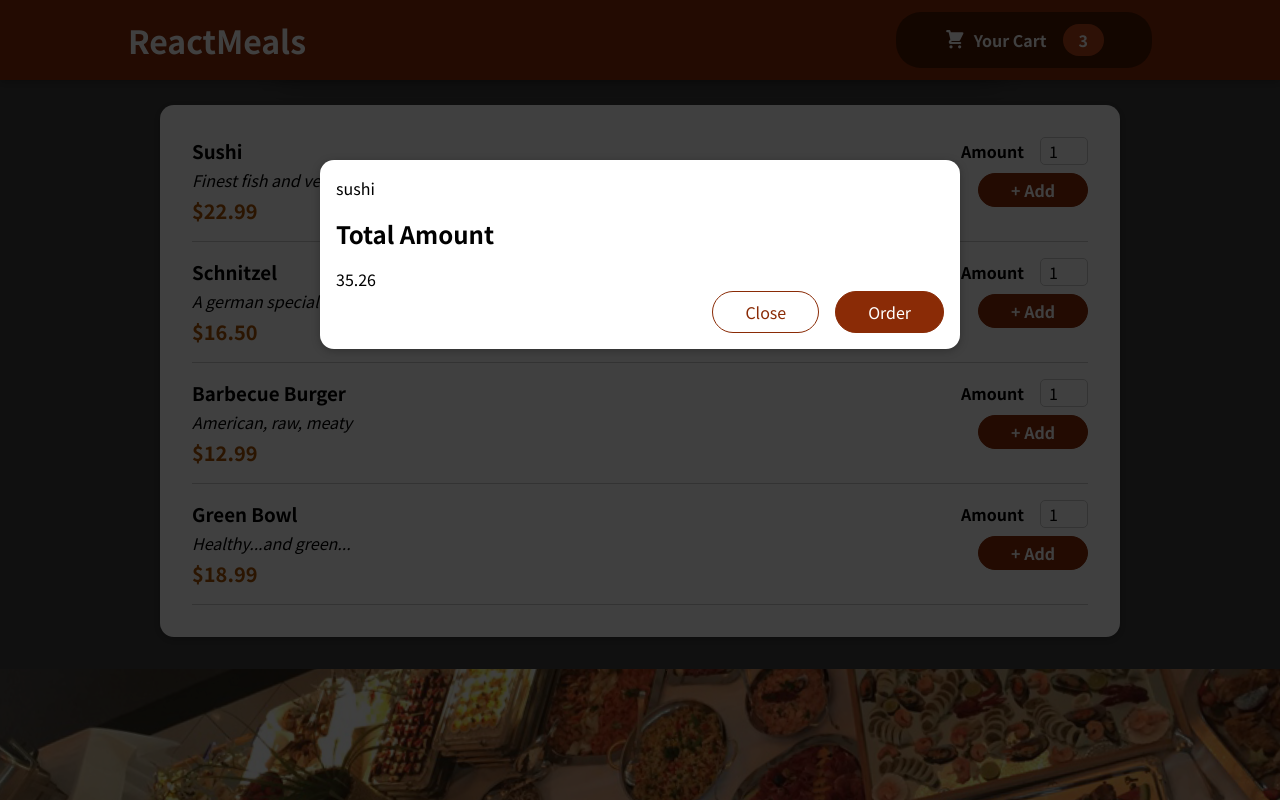
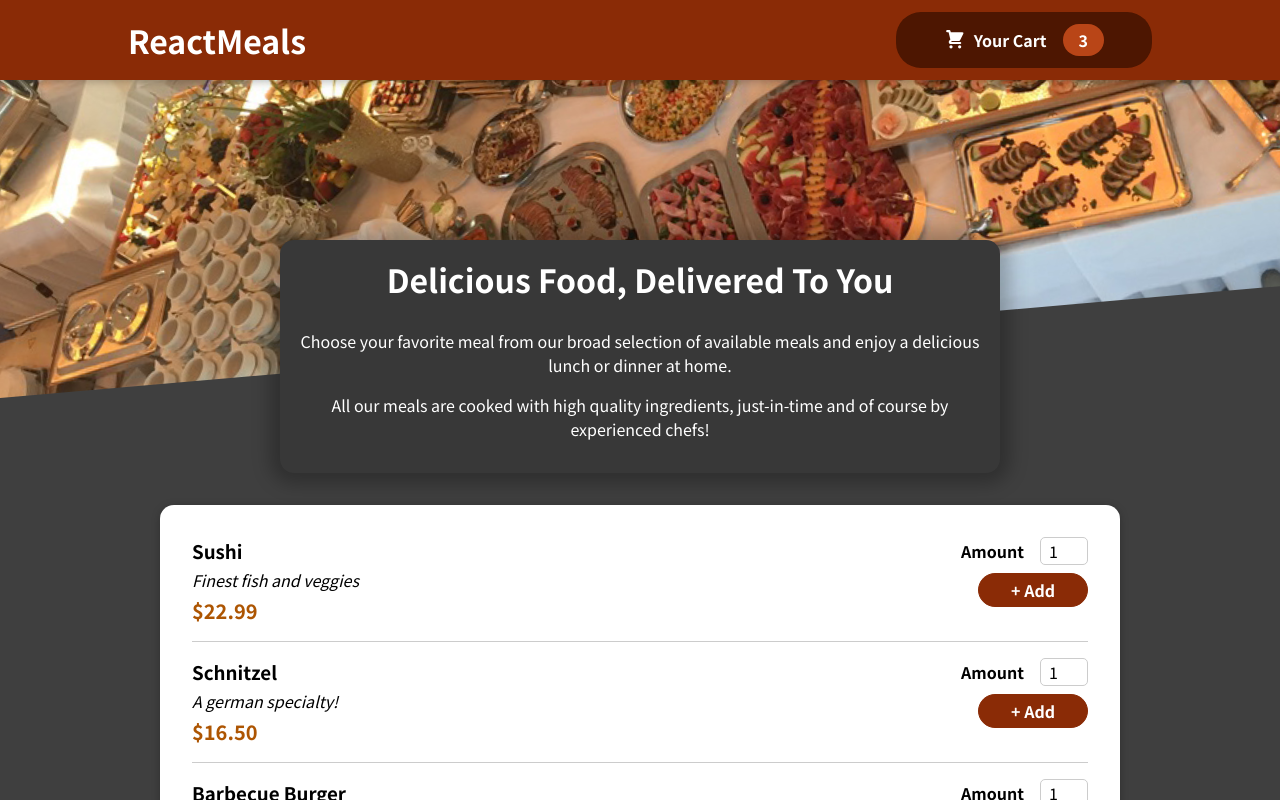
Before and after one commit to Abdulajishs/Restaurant-website, a React (Create React App) app: page / in a window 1280 px wide. Shown: the top 800 px of the page. Built offline with nearby package versions, Linux system fonts and the light colour scheme.

Commit message:
Cart open and close

```diff
--- a/src/App.js
+++ b/src/App.js
@@ -1,15 +1,23 @@
-import React, { Fragment } from "react";
+import React, { Fragment, useState } from "react";
 import Header from "./components/Layout/Header";
 import Meals from "./components/Meals/Meals";
-import Cart from "./components/Cart/Cart"
+import Cart from "./components/Cart/Cart";
 
 function App() {
+  const [cartIsShown,setCartIsShown] = useState(false)
+
+    const showCardHandler = () =>{
+      setCartIsShown(true)
+    }
+    const hideCardHandler = () =>{
+      setCartIsShown(false)
+    }
   return (
     <Fragment>
+        {cartIsShown && <Cart onClose={hideCardHandler} />}
+      <Header onShowCart={showCardHandler}/>
+      <main>
         <Meals/>
-      <Header/>
-      <main>
-        <Cart />
       </main>
     </Fragment>
   );
--- a/src/components/Cart/Cart.js
+++ b/src/components/Cart/Cart.js
@@ -9,14 +9,14 @@
     ))}
     </ul>
     return(
-        <Modal>
+        <Modal onClose={props.onClose}>
             {cartItems}
             <div>
             <span className={classes.total}>Total Amount</span>
             <span>35.26</span>
             </div>
             <div className={classes.actions}>
-            <button className={classes["button--alt"]}>Close</button>
+            <button className={classes["button--alt"]} onClick={props.onClose}>Close</button>
             <button className={classes.button}>Order</button>
             </div>
         </Modal>
--- a/src/components/Layout/Header.js
+++ b/src/components/Layout/Header.js
@@ -3,12 +3,12 @@
 import HeaderCardButton from "./HeaderCardButton";
 import classes from "./Header.module.css"
 
-const Header = () => {
+const Header = (props) => {
     return (
     <Fragment>
         <header className={classes.header}>
             <h1>ReactMeals</h1>
-            <HeaderCardButton/>
+            <HeaderCardButton onClick={props.onShowCart}/>
         </header>
         <div className={classes["main-image"]}>
             <img src={mealsImage} alt="A table full delicious food!"/>
--- a/src/components/Layout/HeaderCardButton.js
+++ b/src/components/Layout/HeaderCardButton.js
@@ -1,11 +1,10 @@
 import React from "react";
 import CartIcon from "../Cart/CartIcon";
-
 import classes from "./HeaderCardButton.module.css"
 
 const HeaderCardButton = (props) => {
     return (
-        <button className={classes.button}>
+        <button className={classes.button} onClick={props.onClick}>
             <span className={classes.icon}>
                 <CartIcon />
             </span>
--- a/src/components/UI/Modal.js
+++ b/src/components/UI/Modal.js
@@ -4,7 +4,7 @@
 import classes from "./Modal.module.css"
 
 const Backdrop = props =>{
-    return <div  className={classes.backdrop}/>
+    return <div  className={classes.backdrop} onClick={props.onClose}/>
 }
 
 const ModalOverlay = props => {
@@ -19,7 +19,7 @@
     const portalElement = document.getElementById("overlay-root")
     return(
         <Fragment>
-            {ReactDOM.createPortal(<Backdrop />,portalElement)}
+            {ReactDOM.createPortal(<Backdrop onClose={props.onClose}/>,portalElement)}
             {ReactDOM.createPortal(<ModalOverlay>{props.children}</ModalOverlay>,portalElement)}
         </Fragment>
     )
```
